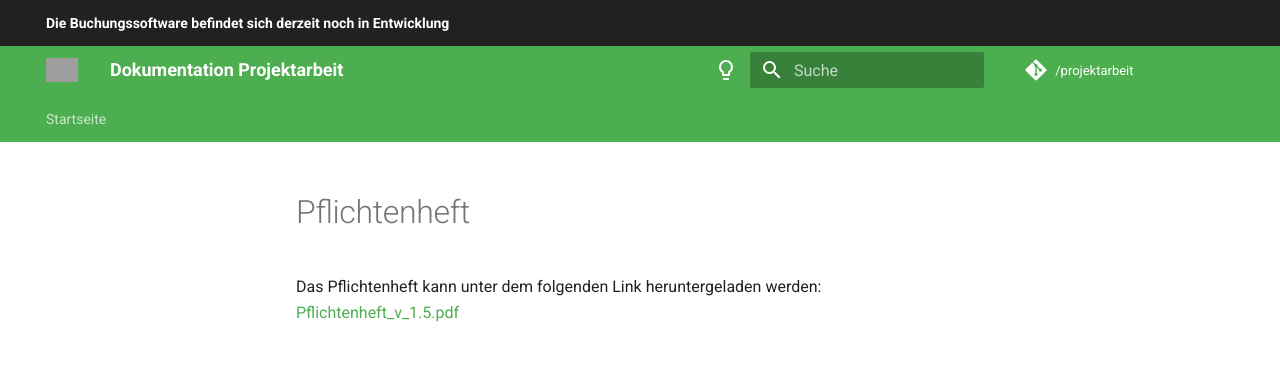
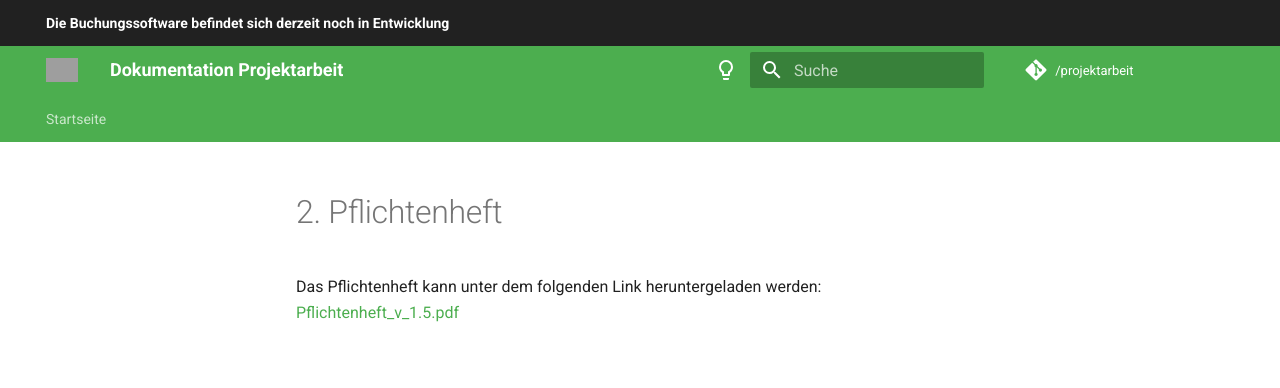
Before and after one commit to gz-bad-erzland-p3/docs, an MkDocs documentation site: the page built from docs/Pflichtenheft.md, in a window 1280 px wide. Shown: the top 388 px of the page. Built offline with MkDocs 1.6.1 and Material for MkDocs 9.7.7, drawn with Linux system fonts in a browser that asks for light colours; comment, search, counter and statistics services are not loaded; grey boxes are pictures that could not be loaded.

Commit message:
Update and rename 2 Pflichtenheft.md to Pflichtenheft.md

```diff
--- a/docs/2 Pflichtenheft.md
+++ b/docs/Pflichtenheft.md
@@ -1,3 +1,3 @@
-# Pflichtenheft
+# 2. Pflichtenheft
 Das Pflichtenheft kann unter dem folgenden Link heruntergeladen werden:
 [Pflichtenheft_v_1.5.pdf](https://github.com/gz-bad-erzland-p3/docs/files/10163608/Pflichtenheft_v_1.5.pdf)
```
